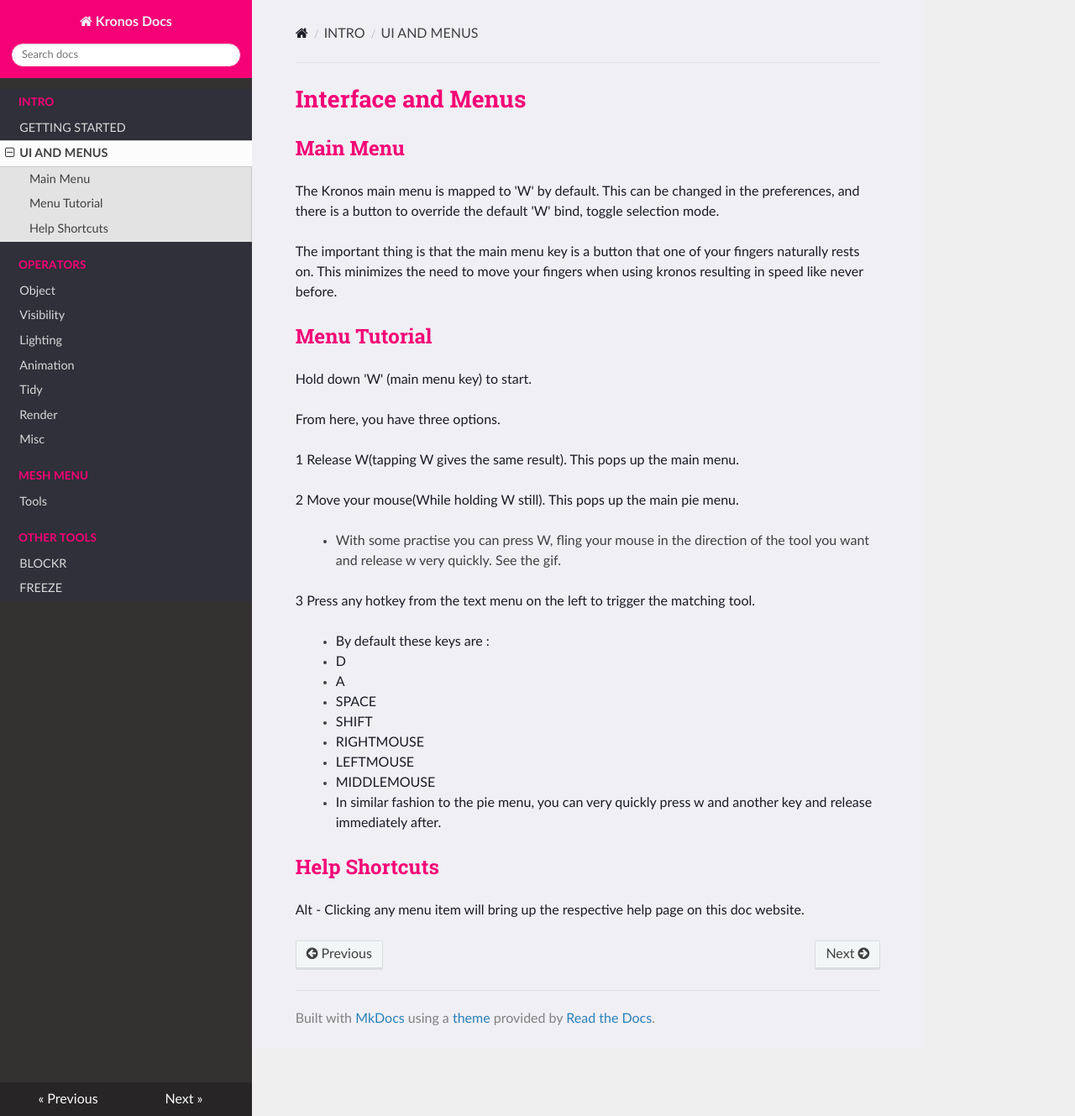
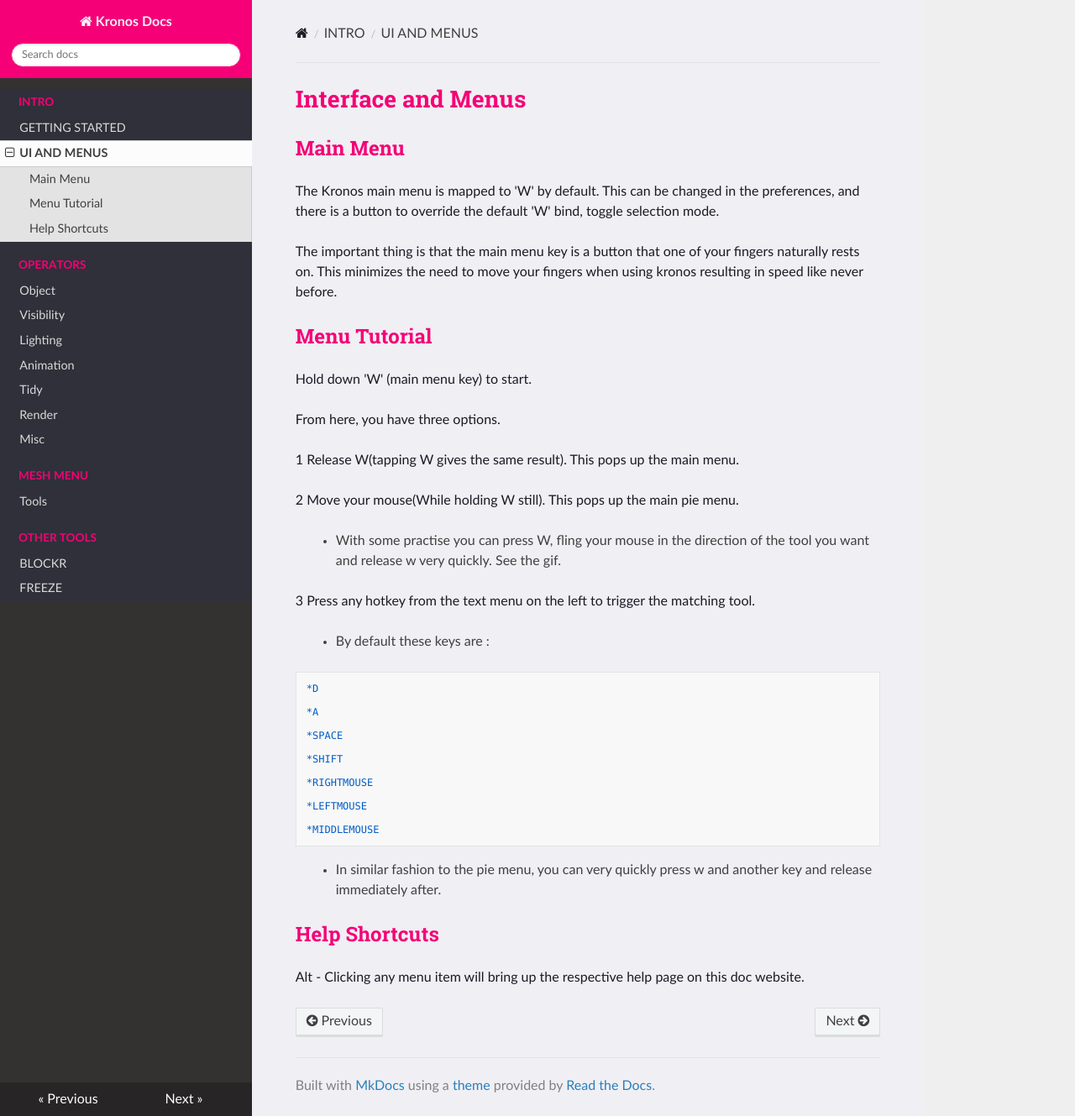
Before and after one commit to CGLIFE7/KronosDocs, an MkDocs documentation site: the page built from docs/docs/tutorial/interfaceandmenus.md, in a window 1280 px wide and 1329 px high. Shown: the whole window at 84% size. Built offline with MkDocs 1.6.1, drawn with Linux system fonts in a browser that asks for light colours; nearby versions of some CDN libraries.

Commit message:
improved

```diff
--- a/docs/docs/tutorial/interfaceandmenus.md
+++ b/docs/docs/tutorial/interfaceandmenus.md
@@ -30,19 +30,19 @@
 
 >- By default these keys are :
 
->-    D
+    *D
 
->-    A
+    *A
 
->-    SPACE
+    *SPACE
 
->-    SHIFT
+    *SHIFT
 
->-    RIGHTMOUSE
+    *RIGHTMOUSE
 
->-    LEFTMOUSE
+    *LEFTMOUSE
 
->-    MIDDLEMOUSE
+    *MIDDLEMOUSE
 
 >- In similar fashion to the pie menu, you can very quickly press w and another key and release immediately after.
 
```
Also changed, not shown: docs/docs/index.md (+1 -1 lines), docs/docs/tutorial/kronos.md (+5 -3 lines).
